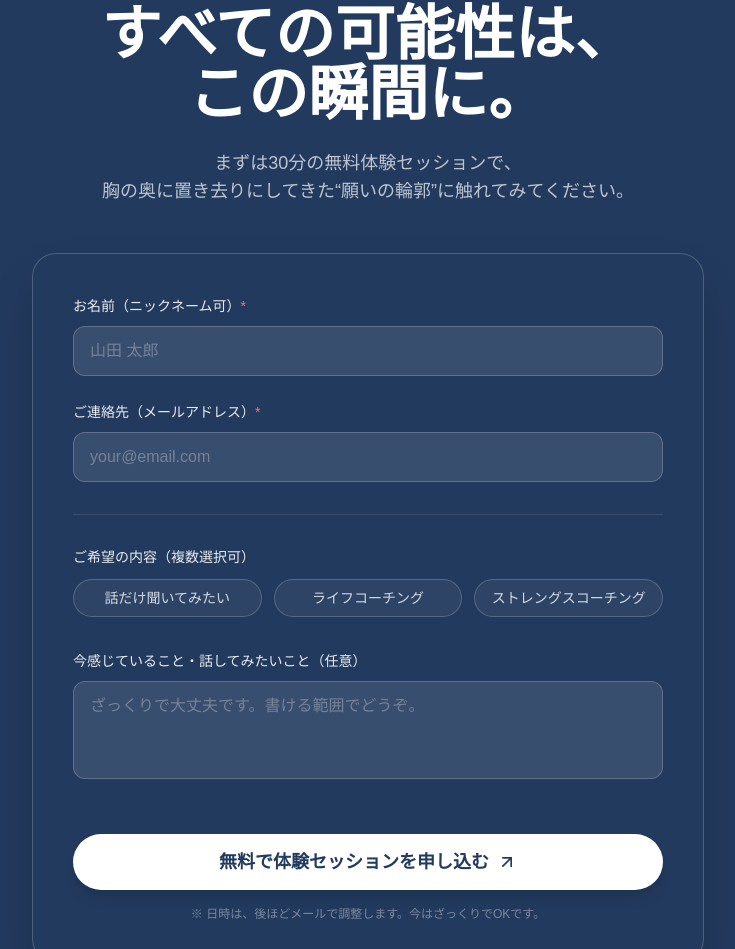
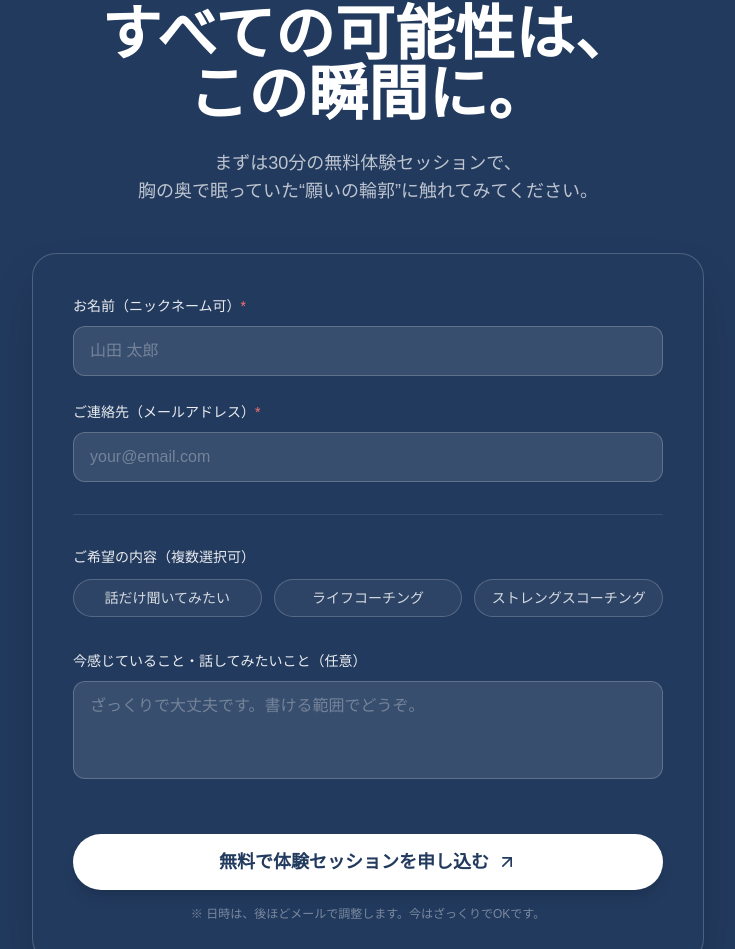
Before and after one commit to bansoshar/lp-version2, a Next.js app: page / in a window 1280 px wide. Shown: the part 9465-10414 px from the top of the page, without its empty margins (272-1007 px from the left). Built offline with nearby package versions, Linux system fonts and the light colour scheme.

Commit message:
update form

```diff
--- a/app/page.tsx
+++ b/app/page.tsx
@@ -1036,7 +1036,7 @@ export default function Home() {
             <p className="text-white/70 text-base md:text-lg leading-relaxed max-w-2xl mx-auto">
               まずは30分の無料体験セッションで、
               <br className="hidden md:inline" />
-              胸の奥に置き去りにしてきた“願いの輪郭”に触れてみてください。
+              胸の奥で眠っていた“願いの輪郭”に触れてみてください。
             </p>
           </div>
 
```
